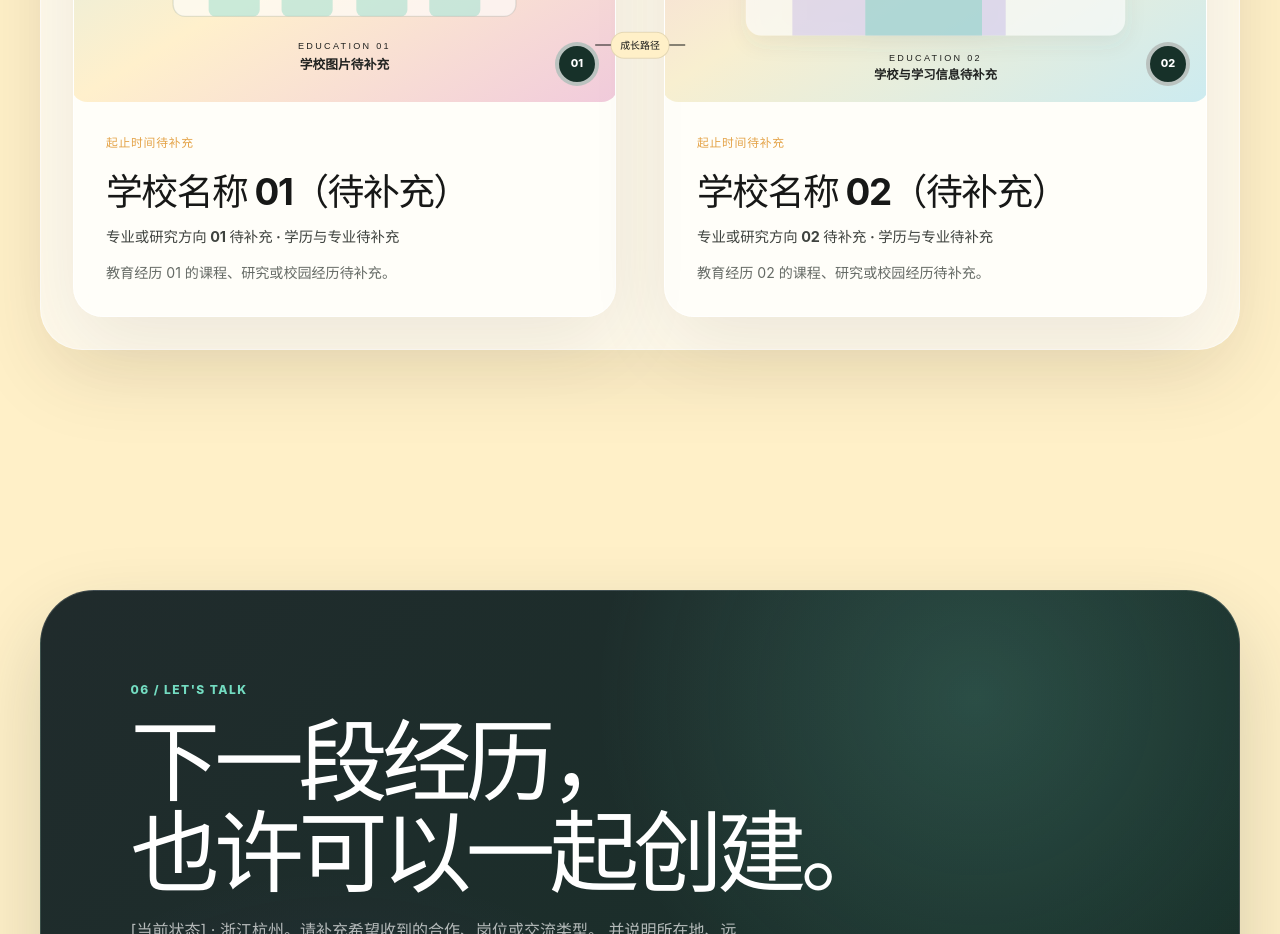
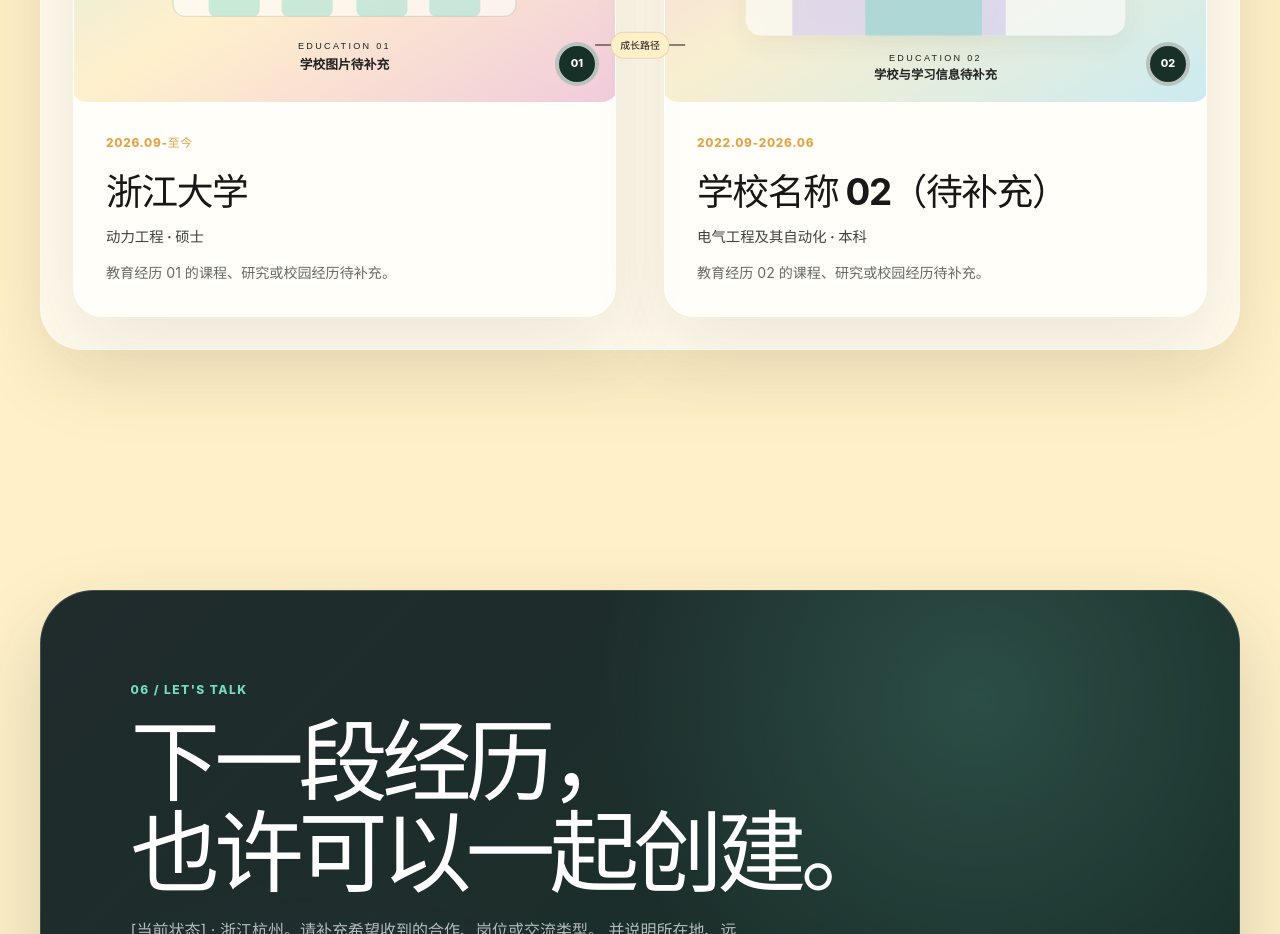
Before and after one commit to fffei0211/fffei0211.github.io, a React (Vite) app: page / in a window 1280 px wide. Shown: the part 5760-6694 px from the top of the page. Built offline with nearby package versions, Linux system fonts and the light colour scheme.

Commit message:
Update profile.js

```diff
--- a/src/data/profile.js
+++ b/src/data/profile.js
@@ -260,10 +260,10 @@
   education: [
     {
       id: "education-01",
-      period: "起止时间待补充",
-      school: "学校名称 01（待补充）",
-      program: "专业或研究方向 01 待补充",
-      degree: "学历与专业待补充",
+      period: "2026.09-至今",
+      school: "浙江大学",
+      program: "动力工程",
+      degree: "硕士",
       summary: "教育经历 01 的课程、研究或校园经历待补充。",
       image: educationPlaceholder01,
       imageAlt: "教育经历 01 图片占位图",
@@ -271,10 +271,10 @@
     },
     {
       id: "education-02",
-      period: "起止时间待补充",
+      period: "2022.09-2026.06",
       school: "学校名称 02（待补充）",
-      program: "专业或研究方向 02 待补充",
-      degree: "学历与专业待补充",
+      program: "电气工程及其自动化",
+      degree: "本科",
       summary: "教育经历 02 的课程、研究或校园经历待补充。",
       image: educationPlaceholder02,
       imageAlt: "教育经历 02 图片占位图",
```
